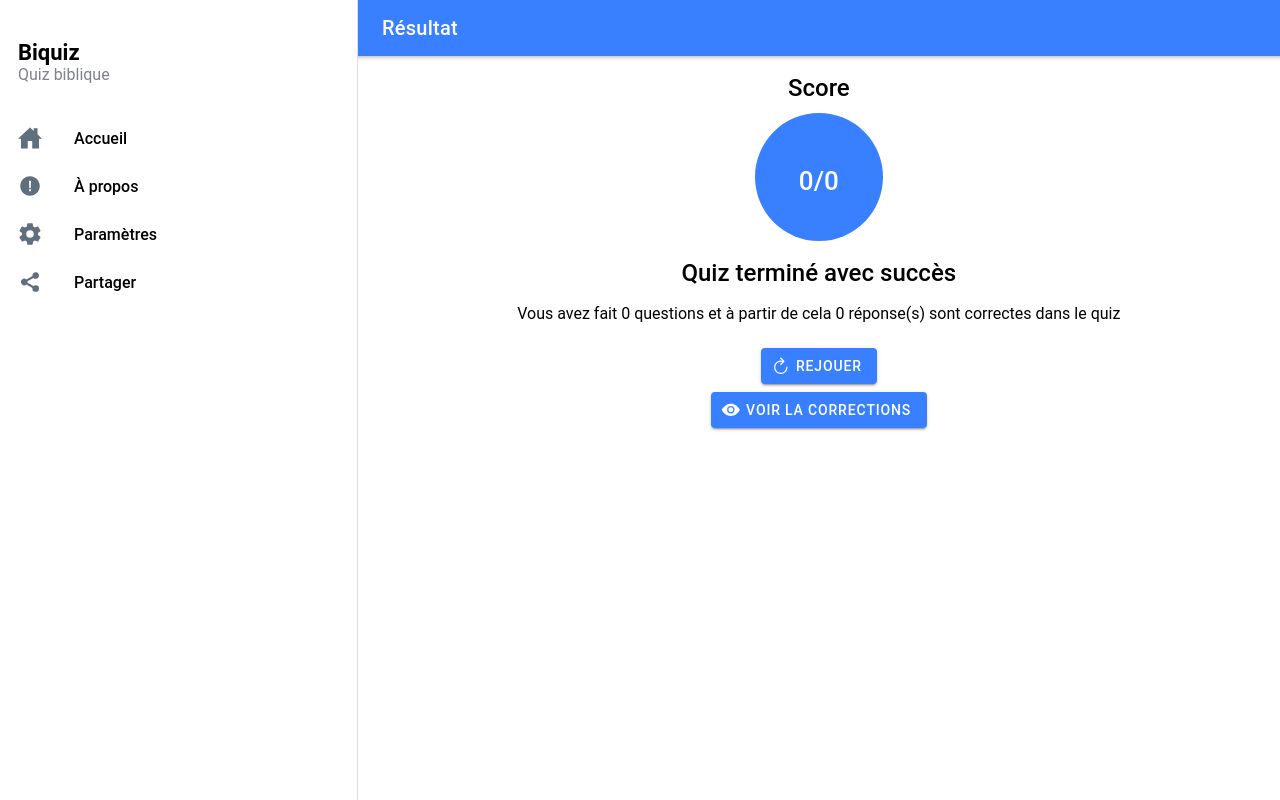
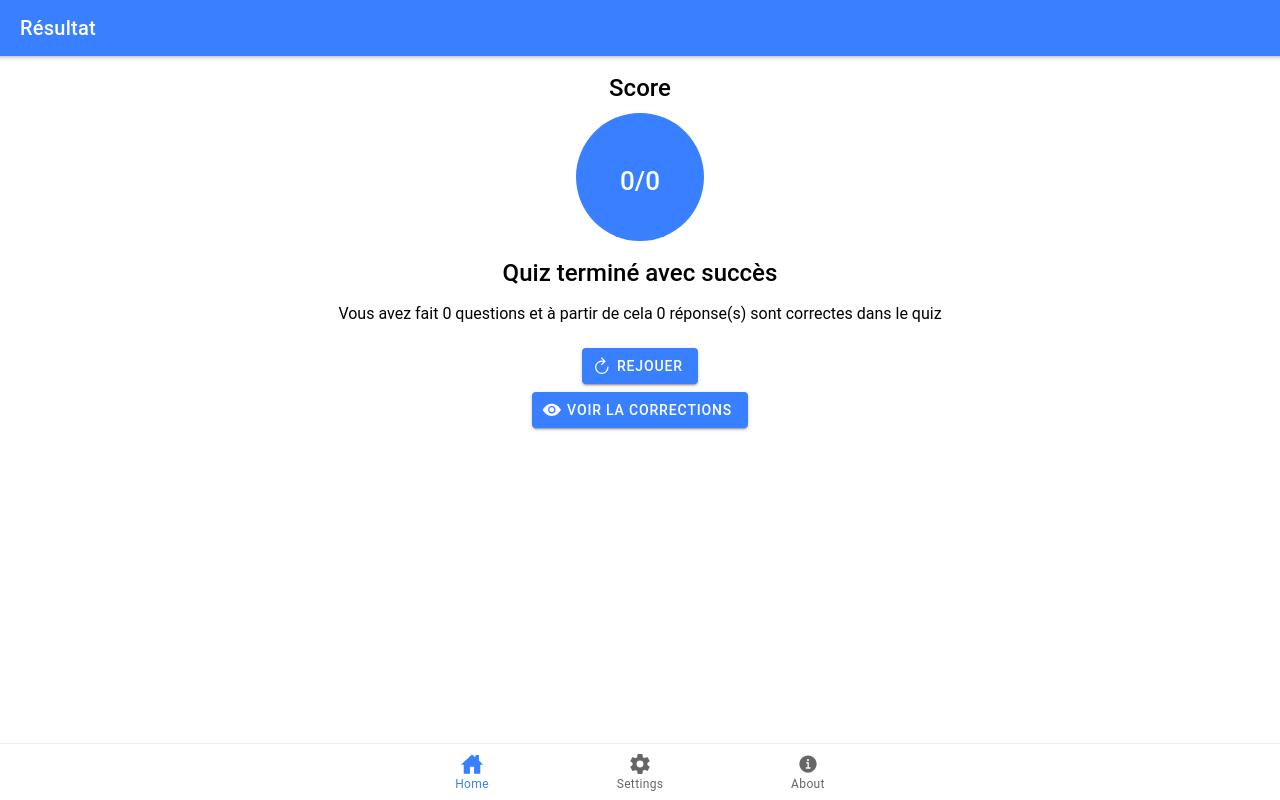
Before and after one commit to bleriotnoguia/biquiz-app, a React (Create React App) app: page /page/result/1 in a window 1280 px wide. Built offline with nearby package versions, Linux system fonts and the light colour scheme.

Commit message:
Menu updated

```diff
--- a/src/App.tsx
+++ b/src/App.tsx
@@ -1,7 +1,6 @@
-import { IonApp, IonRouterOutlet, IonSplitPane, setupIonicReact  } from '@ionic/react';
+import { IonApp, IonIcon, IonLabel, IonRouterOutlet, IonTabBar, IonTabButton, IonTabs, setupIonicReact  } from '@ionic/react';
 import { IonReactRouter } from '@ionic/react-router';
 import { Route } from 'react-router-dom';
-import Menu from './components/Menu';
 import Settings from './pages/Settings';
 import About from './pages/About';
 import Quiz from './pages/quiz/Quiz';
@@ -32,7 +31,8 @@ import '@ionic/react/css/display.css';
 import './theme/variables.css';
 import Games from './pages/Games';
 import GameDetails from './pages/GameDetails';
-import {useEffect} from 'react'
+import {useEffect} from 'react';
+import { homeSharp, informationCircle, settingsSharp } from 'ionicons/icons';
 
 setupIonicReact();
 
@@ -51,35 +51,39 @@ useEffect(() => {
   return (
     <IonApp>
       <IonReactRouter>
-        <IonSplitPane contentId="main">
-          <Menu />
-          <IonRouterOutlet id="main">
-            <Route path="/" exact={true}>
-              <Home />
-            </Route>
-            <Route path="/page/settings">
-              <Settings />
-            </Route>
-            <Route path="/page/about">
-              <About />
-            </Route>
-            <Route path="/page/quiz/category/:category_id">
-              <Quiz />
-            </Route>
-            <Route path="/page/result/:category_id">
-              <Result />
-            </Route>
-            <Route path="/page/answers">
-              <Answers />
-            </Route>
-            <Route path="/page/games">
-              <Games />
-            </Route>
-            <Route path="/page/game/:id">
-              <GameDetails />
-            </Route>
+        <IonTabs>
+          <IonRouterOutlet>
+            <Route path="/:tab(settings)" component={Settings} />
+            <Route path="/:tab(about)" component={About}  />
+            <Route path="/" component={Home} exact={true} />
+            <Route path="/page/quiz/category/:category_id" component={Quiz} />
+            <Route path="/page/result/:category_id" component={Result} />
+            <Route path="/page/answers" component={Answers} />
+            <Route path="/:tab(games)" component={Games} />
+            <Route path="/page/game/:id" component={GameDetails} />
           </IonRouterOutlet>
-        </IonSplitPane>
+          <IonTabBar slot="bottom">
+            <IonTabButton tab="home" href='/'>
+              <IonIcon icon={homeSharp} />
+              <IonLabel>Home</IonLabel>
+            </IonTabButton>
+
+            <IonTabButton tab="settings" href='/settings'>
+              <IonIcon icon={settingsSharp} />
+              <IonLabel>Settings</IonLabel>
+            </IonTabButton>
+
+            <IonTabButton tab="about" href='/about'>
+              <IonIcon icon={informationCircle} />
+              <IonLabel>About</IonLabel>
+            </IonTabButton>
+
+            {/* <IonTabButton tab="games" href='/games'>
+              <IonIcon icon={informationCircle} />
+              <IonLabel>Games</IonLabel>
+            </IonTabButton> */}
+          </IonTabBar>
+        </IonTabs>
       </IonReactRouter>
     </IonApp>
   );
--- a/src/pages/Result.tsx
+++ b/src/pages/Result.tsx
@@ -1,4 +1,4 @@
-import { IonButton, IonButtons, IonContent, IonGrid, IonHeader, IonIcon, IonMenuButton, IonPage, IonRow, IonText, IonTitle, IonToolbar } from '@ionic/react';
+import { IonButton, IonContent, IonGrid, IonHeader, IonIcon, IonPage, IonRow, IonText, IonTitle, IonToolbar } from '@ionic/react';
 import { eyeSharp, refreshSharp } from 'ionicons/icons';
 import "./Result.css";
 import { useAppSelector } from '../hooks';
@@ -25,9 +25,6 @@ const Result: React.FC = () => {
     <IonPage>
       <IonHeader>
         <IonToolbar color="primary">
-          <IonButtons slot="start">
-            <IonMenuButton />
-          </IonButtons>
           <IonTitle>{t('result')}</IonTitle>
         </IonToolbar>
       </IonHeader>
--- a/src/pages/home/Home.tsx
+++ b/src/pages/home/Home.tsx
@@ -2,7 +2,6 @@ import {
   IonButtons,
   IonContent,
   IonHeader,
-  IonMenuButton,
   IonPage,
   IonTitle,
   IonToolbar,
@@ -13,6 +12,8 @@ import {
 import {
   bookSharp,
   lockClosed,
+  shareSocialOutline,
+  shareSocialSharp,
   starSharp,
   statsChart,
 } from "ionicons/icons";
@@ -26,6 +27,7 @@ import { getStars } from "../../utils";
 import { useTranslation } from "react-i18next";
 import CategoriesLoading from "./CategoriesLoading";
 import { NetworkError } from "./NetworkError";
+import {SocialSharing} from '@awesome-cordova-plugins/social-sharing'
 
 const Home: React.FC = () => {
   const { t } = useTranslation()
@@ -47,6 +49,10 @@ const Home: React.FC = () => {
     }
   }
 
+  const shareApp = () => {
+    SocialSharing.share("J'ai utilisé cette application et je pense que toi aussi tu l'apprécieras", "Merci d'installer cette application", "", "biquiz.bleriotnoguia.com")
+  }
+
   useEffect(() => {
     dispatch(fetchCategories());
   }, [dispatch]);
@@ -55,16 +61,16 @@ const Home: React.FC = () => {
     <IonPage>
       <IonHeader>
         <IonToolbar color="primary">
-          <IonButtons slot="start">
-            <IonMenuButton />
-          </IonButtons>
-          <IonTitle>{t('home')}</IonTitle>
+          <IonTitle><b>{"Biquiz"}</b></IonTitle>
           <IonButtons slot="end">
             <IonButton>
               <b style={{ marginRight: "3px", fontSize: "1.15em" }}>
                 {totalStars}
               </b>
               <IonIcon icon={starSharp} />
+            </IonButton>
+            <IonButton onClick={() => shareApp()}>
+              <IonIcon slot="start" ios={shareSocialOutline} md={shareSocialSharp} />
             </IonButton>
           </IonButtons>
         </IonToolbar>
```
